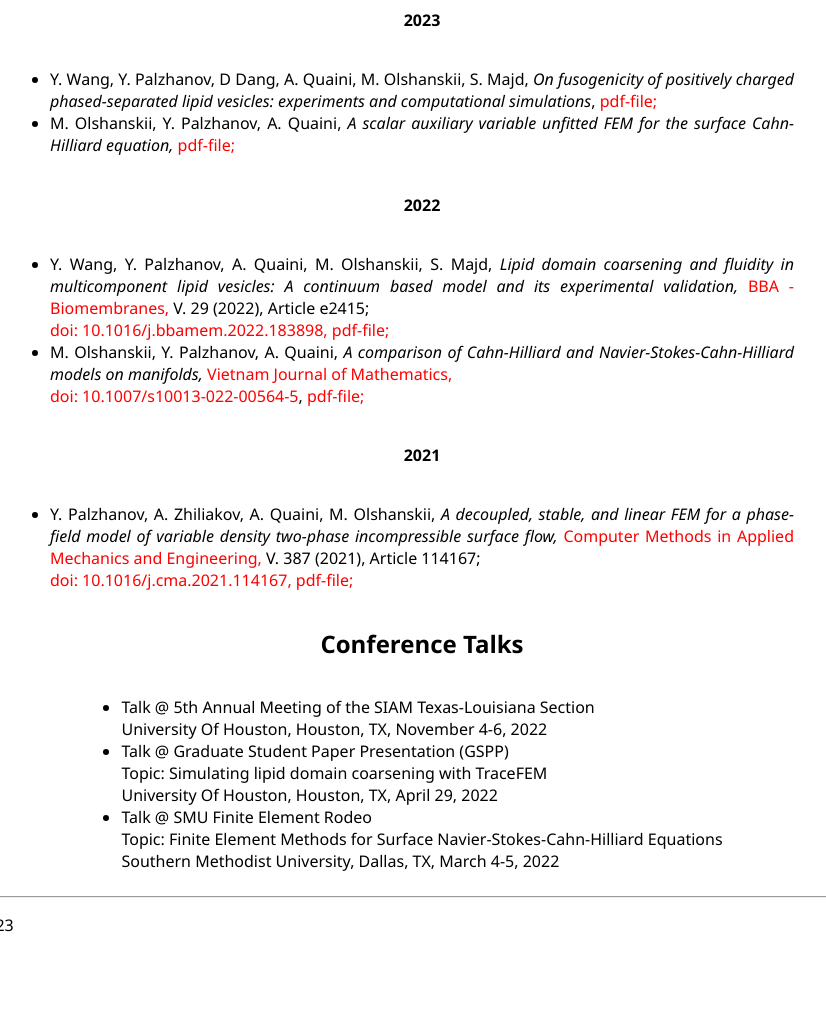
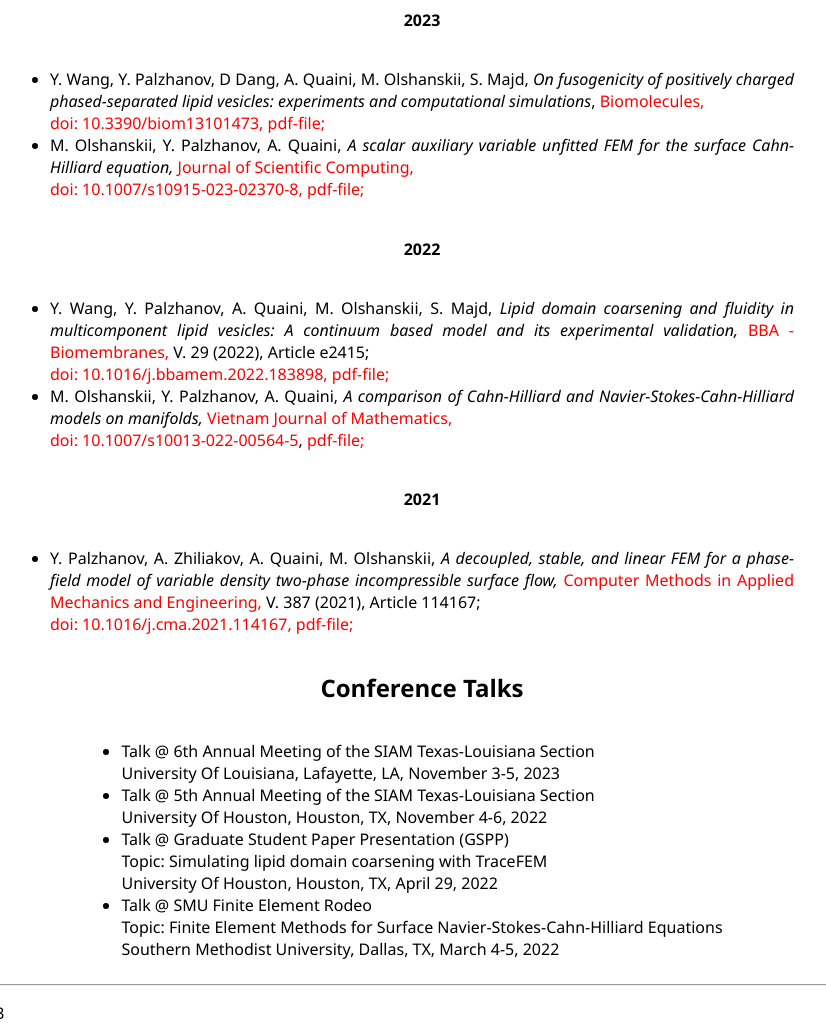
Before and after one commit to palzhanov/palzhanov.github.io, a plain HTML site: page publications.html in a window 1280 px wide. Shown: the part 180-1207 px from the top of the page, without its empty margins (218-1044 px from the left). Before the commit the page ends 1132 px from the top, so only its background shows below. Drawn offline with Linux system fonts and the light colour scheme.

Commit message:
publications update

```diff
--- a/publications.html
+++ b/publications.html
@@ -24,35 +24,63 @@
     <div class="nav-links">
       <a href="./index.html">Home</a>
       <a href="./publications.html">Publications</a>
-      <a href="./collabs.html" >Collaborators</a>
-      <a href="./files/cv_yerbol_palzhanov.pdf"  target="_blank">CV</a>
-      <a href="./contacts.html"   >Contact</a>
+      <a href="./collabs.html">Collaborators</a>
+      <a href="./files/cv_yerbol_palzhanov.pdf" target="_blank">CV</a>
+      <a href="./contacts.html">Contact</a>
     </div>
   </div>
 
   <div class="pubs">
     <h1>Journal Publications</h1>
-    <p>My profiles at <a href="https://scholar.google.com/citations?user=OCklKaMAAAAJ&hl=en">Google scholar</a> and <a href="https://www.researchgate.net/profile/Yerbol-Palzhanov">ResearchGate.</a> </p>
+    <p>My profiles at <a href="https://scholar.google.com/citations?user=OCklKaMAAAAJ&hl=en">Google scholar</a> and <a
+        href="https://www.researchgate.net/profile/Yerbol-Palzhanov">ResearchGate.</a> </p>
     <h4>2023</h4>
     <ul class="pubs-list">
-        <li>Y. Wang, Y. Palzhanov, D Dang, A. Quaini, M. Olshanskii, S. Majd, <em>On fusogenicity of positively charged phased-separated lipid vesicles: experiments and computational simulations</em>, <a href="https://arxiv.org/abs/2308.08425">pdf-file;</a></li>
-        <li>M. Olshanskii, Y. Palzhanov, A. Quaini, <em>A scalar auxiliary variable unfitted FEM for the surface Cahn-Hilliard equation,</em> <a href="https://arxiv.org/abs/2306.00318">pdf-file;</a></li>
+      <li>Y. Wang, Y. Palzhanov, D Dang, A. Quaini, M. Olshanskii, S. Majd, <em>On fusogenicity of positively charged
+          phased-separated lipid vesicles: experiments and computational simulations</em>,
+          <a
+          href="https://www.mdpi.com/journal/biomolecules"> Biomolecules,</a>
+        <br> <a href="https://doi.org/10.3390/biom13101473">doi: 10.3390/biom13101473,</a> <a
+          href="./files/papers/wang2023onfusogenicity.pdf" target="_blank">pdf-file;</a>
+        </li>
+      <li>M. Olshanskii, Y. Palzhanov, A. Quaini, <em>A scalar auxiliary variable unfitted FEM for the surface
+          Cahn-Hilliard equation,</em>
+          <a
+          href="https://www.springer.com/journal/10915"> Journal of Scientific Computing,</a>
+        <br> <a href="https://doi.org/10.1007/s10915-023-02370-8">doi: 10.1007/s10915-023-02370-8,</a> <a
+          href="./files/papers/SAVforUnfittedFEM.pdf" target="_blank">pdf-file;</a>
+        </li>
     </ul>
     <h4>2022</h4>
     <ul class="pubs-list">
-        <li>Y.  Wang, Y.  Palzhanov, A. Quaini, M. Olshanskii, S. Majd,  <em>Lipid domain coarsening and fluidity in multicomponent lipid vesicles: A continuum based model and its experimental validation,</em>  <a href="https://www.sciencedirect.com/journal/biochimica-et-biophysica-acta-bba-biomembranes"> BBA - Biomembranes,</a> V.  29 (2022), Article e2415;
-          <br> <a href="https://doi.org/10.1016/j.bbamem.2022.183898">doi: 10.1016/j.bbamem.2022.183898,</a>   <a href="./files/papers/wang2022lipiddomain.pdf" target="_blank">pdf-file;</a></li>
-        <li>M. Olshanskii, Y.  Palzhanov, A. Quaini, <em> A comparison of Cahn-Hilliard and Navier-Stokes-Cahn-Hilliard models on manifolds,</em> <a href="https://www.springer.com/journal/10013">Vietnam Journal of Mathematics,</a>
-        <br>  <a href="https://doi.org/10.1007/s10013-022-00564-5">doi: 10.1007/s10013-022-00564-5</a>,   <a href="./files/papers/VJM2022.pdf" target="_blank">pdf-file;</a></li>
+      <li>Y. Wang, Y. Palzhanov, A. Quaini, M. Olshanskii, S. Majd, <em>Lipid domain coarsening and fluidity in
+          multicomponent lipid vesicles: A continuum based model and its experimental validation,</em> <a
+          href="https://www.sciencedirect.com/journal/biochimica-et-biophysica-acta-bba-biomembranes"> BBA -
+          Biomembranes,</a> V. 29 (2022), Article e2415;
+        <br> <a href="https://doi.org/10.1016/j.bbamem.2022.183898">doi: 10.1016/j.bbamem.2022.183898,</a> <a
+          href="./files/papers/wang2022lipiddomain.pdf" target="_blank">pdf-file;</a>
+      </li>
+      <li>M. Olshanskii, Y. Palzhanov, A. Quaini, <em> A comparison of Cahn-Hilliard and Navier-Stokes-Cahn-Hilliard
+          models on manifolds,</em> <a href="https://www.springer.com/journal/10013">Vietnam Journal of Mathematics,</a>
+        <br> <a href="https://doi.org/10.1007/s10013-022-00564-5">doi: 10.1007/s10013-022-00564-5</a>, <a
+          href="./files/papers/VJM2022.pdf" target="_blank">pdf-file;</a>
+      </li>
     </ul>
     <h4>2021</h4>
     <ul class="pubs-list">
-        <li>Y.  Palzhanov, A.  Zhiliakov, A.  Quaini, M.  Olshanskii, <em>A decoupled, stable, and linear FEM for a phase-field model of variable density two-phase incompressible surface flow,</em> <a href="https://www.sciencedirect.com/journal/computer-methods-in-applied-mechanics-and-engineering" > Computer Methods in Applied Mechanics and Engineering,</a> V.  387 (2021), Article 114167;
-        <br> <a href="https://doi.org/10.1016/j.cma.2021.114167">doi: 10.1016/j.cma.2021.114167,</a> <a href="./files/papers/palzhanov2021decoupled.pdf" target="_blank">pdf-file;</a></li>
+      <li>Y. Palzhanov, A. Zhiliakov, A. Quaini, M. Olshanskii, <em>A decoupled, stable, and linear FEM for a
+          phase-field model of variable density two-phase incompressible surface flow,</em> <a
+          href="https://www.sciencedirect.com/journal/computer-methods-in-applied-mechanics-and-engineering"> Computer
+          Methods in Applied Mechanics and Engineering,</a> V. 387 (2021), Article 114167;
+        <br> <a href="https://doi.org/10.1016/j.cma.2021.114167">doi: 10.1016/j.cma.2021.114167,</a> <a
+          href="./files/papers/palzhanov2021decoupled.pdf" target="_blank">pdf-file;</a>
+      </li>
     </ul>
 
     <h2>Conference Talks</h2>
     <ul class="pubs-list">
+      <li>Talk @ 6th Annual Meeting of the SIAM Texas-Louisiana Section <br>
+        University Of Louisiana, Lafayette, LA, November 3-5, 2023</li>
       <li>Talk @ 5th Annual Meeting of the SIAM Texas-Louisiana Section <br>
         University Of Houston, Houston, TX, November 4-6, 2022</li>
       <li>Talk @ Graduate Student Paper Presentation (GSPP) <br>
@@ -66,8 +94,9 @@
 
   <footer>
     <hr>
-    <p>Last page update: 31 Aug 2023<br>
+    <p>Last page update: 9 Nov 2023<br>
   </footer>
 
 </body>
+
 </html>
```
Also changed, not shown: contacts.html (+5 -5 lines). Lines whose indentation alone changed are shown as unchanged.
